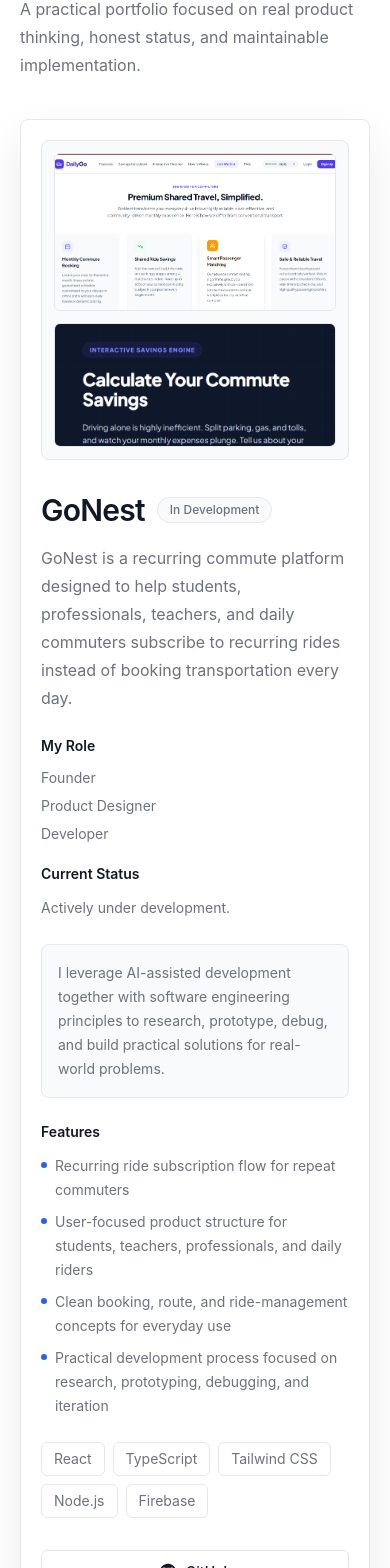
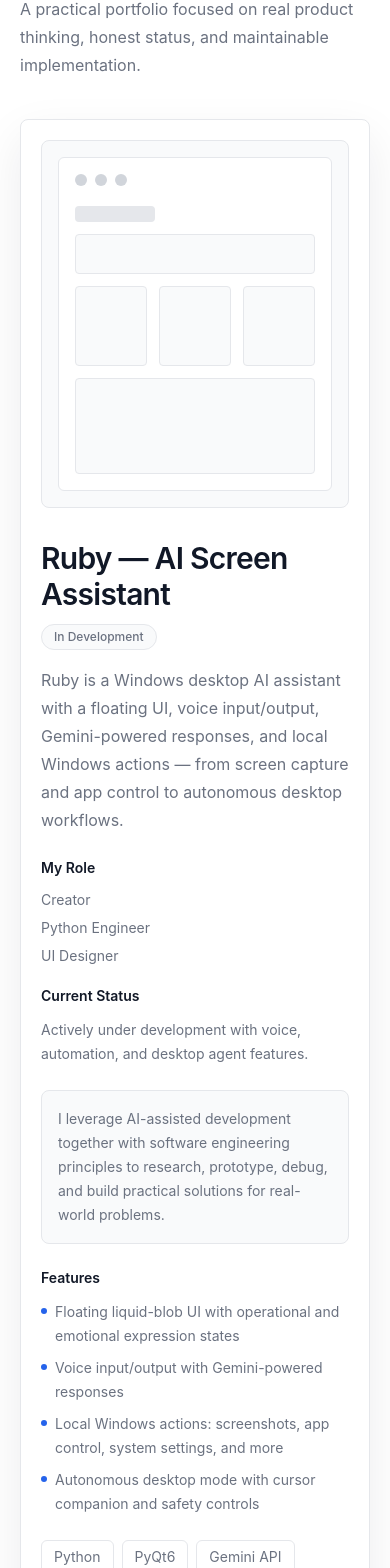
Before and after one commit to Syed-Haseeb97/Haseeb-STEM-Portfolio-, a React (Vite) app: page / in a window 390 px wide. Shown: the part 2519-4087 px from the top of the page. Built offline with nearby package versions, Linux system fonts and the light colour scheme; no server answers.

Commit message:
Replace GoNest and Task Tracker with ai_agent (Ruby) and mobility_03

```diff
--- a/src/data/portfolio.ts
+++ b/src/data/portfolio.ts
@@ -100,54 +100,34 @@
 ];
 
 export const featuredProject = {
-  title: 'GoNest',
+  title: 'Ruby — AI Screen Assistant',
   status: 'In Development',
   description:
-    'GoNest is a recurring commute platform designed to help students, professionals, teachers, and daily commuters subscribe to recurring rides instead of booking transportation every day.',
-  role: ['Founder', 'Product Designer', 'Developer'],
-  currentStatus: 'Actively under development.',
+    'Ruby is a Windows desktop AI assistant with a floating UI, voice input/output, Gemini-powered responses, and local Windows actions — from screen capture and app control to autonomous desktop workflows.',
+  role: ['Creator', 'Python Engineer', 'UI Designer'],
+  currentStatus: 'Actively under development with voice, automation, and desktop agent features.',
   aiStatement:
     'I leverage AI-assisted development together with software engineering principles to research, prototype, debug, and build practical solutions for real-world problems.',
   features: [
-    'Recurring ride subscription flow for repeat commuters',
-    'User-focused product structure for students, teachers, professionals, and daily riders',
-    'Clean booking, route, and ride-management concepts for everyday use',
-    'Practical development process focused on research, prototyping, debugging, and iteration',
+    'Floating liquid-blob UI with operational and emotional expression states',
+    'Voice input/output with Gemini-powered responses',
+    'Local Windows actions: screenshots, app control, system settings, and more',
+    'Autonomous desktop mode with cursor companion and safety controls',
   ],
-  technologies: ['React', 'TypeScript', 'Tailwind CSS', 'Node.js', 'Firebase'],
-  screenshots: [
-    {
-      src: assetPath('/assets/gonest-features.png'),
-      alt: 'GoNest feature section showing monthly commute booking, shared ride savings, passenger matching, and safe travel cards',
-    },
-    {
-      src: assetPath('/assets/gonest-savings.png'),
-      alt: 'GoNest savings calculator section showing commute savings messaging',
-    },
-  ] satisfies ProjectScreenshot[],
-  githubHref: 'https://github.com/Syed-Haseeb97/GoNest',
-  liveHref: 'https://gonest-994788732310.us-west1.run.app/',
+  technologies: ['Python', 'PyQt6', 'Gemini API', 'SpeechRecognition', 'Playwright'],
+  githubHref: 'https://github.com/Syed-Haseeb97/ai_agent',
+  liveHref: 'https://github.com/Syed-Haseeb97/ai_agent',
 };
 
 export const projectPlaceholders: Project[] = [
   {
-    title: 'Task Tracker',
+    title: 'MOBILITY',
     description:
-      'A modern productivity platform featuring Kanban workflows, Google Calendar & Tasks integration, voice-powered task creation, motivational workflows, and responsive UI.',
-    technologies: ['React', 'TypeScript', 'Tailwind CSS', 'Google Workspace'],
-    imageLabel: 'Task Tracker product screenshots',
-    screenshots: [
-      {
-        src: assetPath('/assets/task-tracker-dashboard.png'),
-        alt: 'Task Tracker dashboard showing progress, priority balance, and Google Workspace sign-in',
-      },
-      {
-        src: assetPath('/assets/task-tracker-kanban.png'),
-        alt: 'Task Tracker Kanban board with To Do, Doing, and Done task columns',
-      },
-    ],
-    githubHref: 'https://github.com/Syed-Haseeb97/Task-Arrangement-App',
-    liveHref: 'https://task-tracker-994788732310.us-west1.run.app/',
+      'Campus-first vehicle rental marketplace connecting student and faculty renters with vehicle owners. Browse by campus zone, list vehicles, manage bookings, and run owner/admin workflows.',
+    technologies: ['Next.js', 'React', 'TypeScript', 'Tailwind CSS', 'Three.js'],
+    imageLabel: 'MOBILITY marketplace',
+    githubHref: 'https://github.com/Syed-Haseeb97/mobility_03',
+    liveHref: 'https://mobility-03.vercel.app',
   },
 ];
 
```
